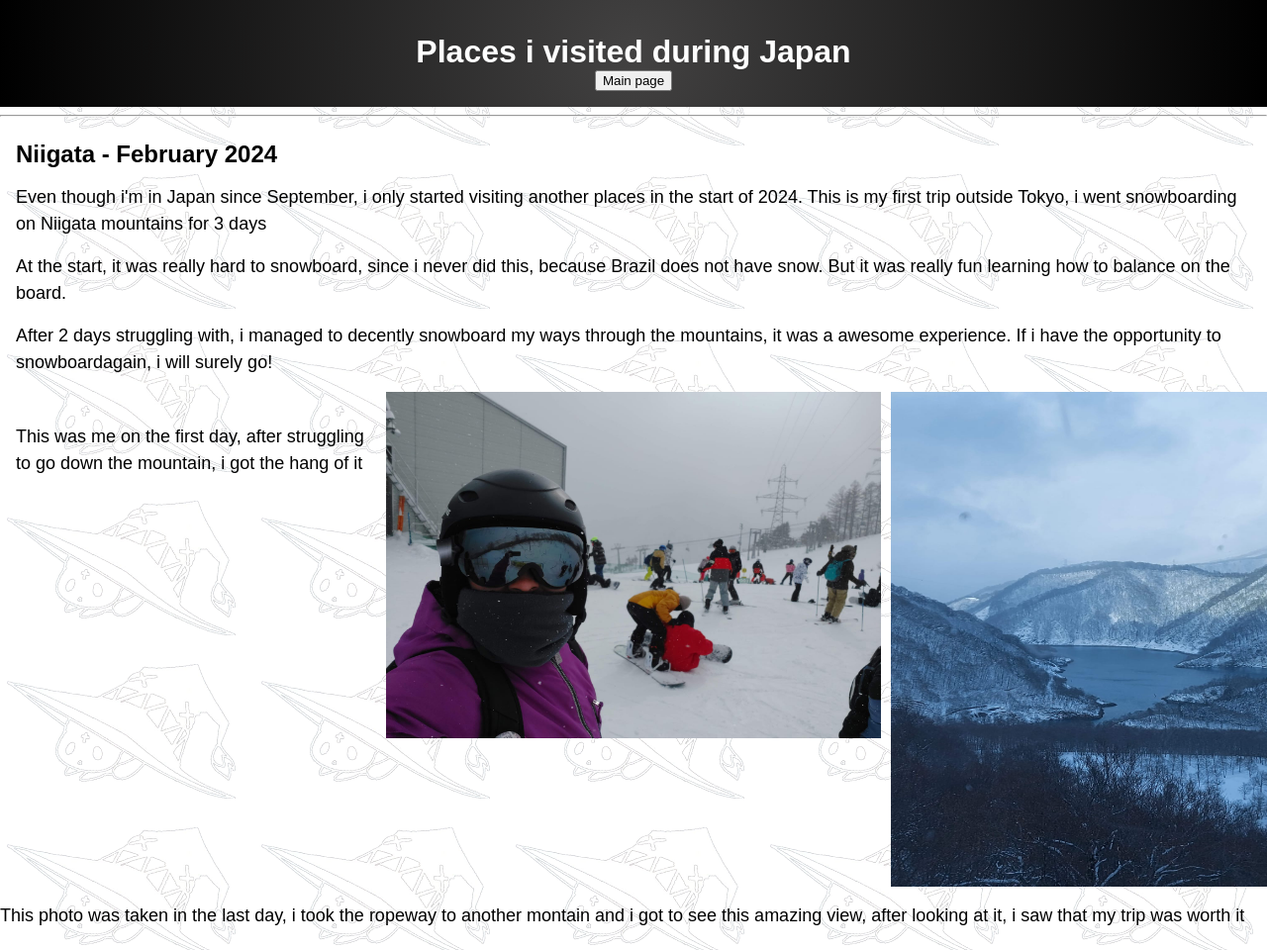
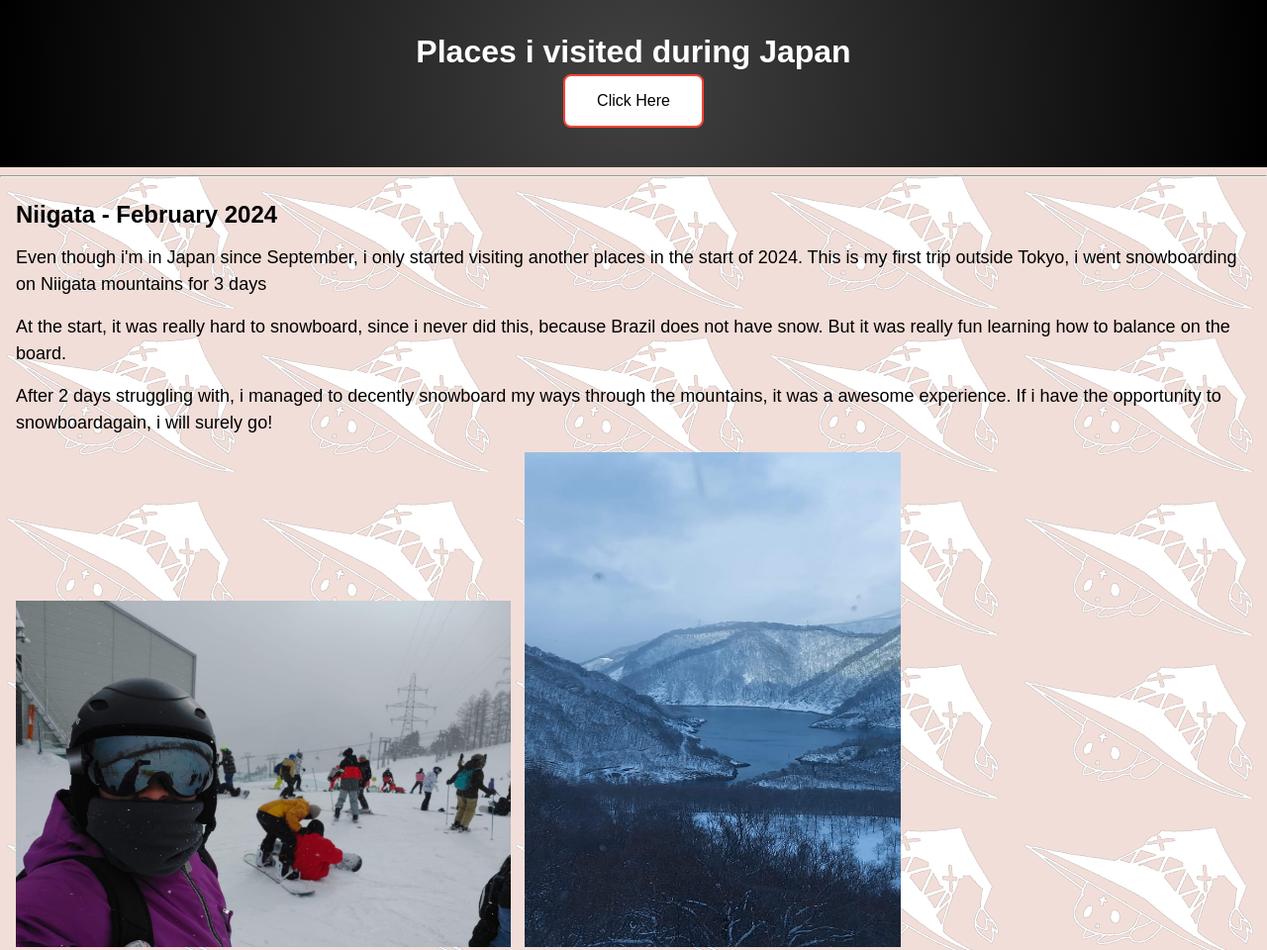
Before and after one commit to FolenaSIT/FolenaSIT.github.io, a plain HTML site: page places.html in a window 1280 px wide. Shown: the top 960 px of the page at 99% size. Drawn offline with Linux system fonts and the light colour scheme.

Commit message:
Last commit (Maybe)

```diff
--- a/places.html
+++ b/places.html
@@ -9,7 +9,7 @@
         body{
             background-image: url(src/img/background.png);
             background-repeat:inherit;
-            background-color: rgb(255, 255, 255);
+
         }
     </style>
 </head>
@@ -17,9 +17,11 @@
     <header>
         <br>
         <h1>Places i visited during Japan</h1>
-        <a href="index.html">
-            <button type="button">Main page</button>
-          </a>
+        <div class="buttonDiv">
+            <a href="index.html">
+                <button class="button botao">Click Here</button>
+            </a>
+        </div>
         <br>
     </header>
 
@@ -29,15 +31,8 @@
         <p>Even though i'm in Japan since September, i only started visiting another places in the start of 2024. This is my first trip outside Tokyo, i went snowboarding on Niigata mountains for 3 days</p>
         <p>At the start, it was really hard to snowboard, since i never did this, because Brazil does not have snow. But it was really fun learning how to balance on the board.</p>
         <p>After 2 days struggling with, i managed to decently snowboard my ways through the mountains, it was a awesome experience. If i have the opportunity to snowboardagain, i will surely go!</p>
-
-        <div class="row">
-            <div class="column">
-                <p>This was me on the first day, after struggling to go down the mountain, i got the hang of it</p>
-            </div>
-                <img src="src/img/NiigataMe.jpeg" alt="Niigata" style="width: 500px;height: 350px">
-                <img src="src/img/Niigata2.jpeg" alt="Niigata2" style="width: 380px;height: 500px;padding-left: 10px;">
-                <p>This photo was taken in the last day, i took the ropeway to another montain and i got to see this amazing view, after looking at it, i saw that my trip was worth it</p>
-        </div>
+            <img src="src/img/NiigataMe.jpeg" alt="Niigata" style="width: 500px;height: 350px">
+            <img src="src/img/Niigata2.jpeg" alt="Niigata2" style="width: 380px;height: 500px;padding-left: 10px;">
 
 <hr>
     <h2>Hiroshima - February 2024</h2>
@@ -57,7 +52,7 @@
 <hr>
     <h2>Universal Studios - February/March 2024</h2>
 
-        <img src="src/img/Universal2.jpg" alt="Universalme" style="width:20% ;padding-left: 10px;">
+        <img src="src/img/Universal2.jpg" alt="Universalme" style="width:400px ;padding-left: 10px;">
             <p>After Hiroshima, me and my parents went to Osaka to see Universal Studios, we went in a day which wasn't crowded, so we could go on every attraction, we got out from the shinkansen straight to the Universal Studios, we were very tired, but our schedule was very strict, even with this, we could enjoy our moments and have fun.</p>
             <p>On this trip i got i little sad, because we didn't went to see Osaka, we went only for the Universal Studios, so i didn't ate the famous Osaka Takoyakis, or see Dotenbori. Hopefully, before going back to Brazil i will go there to see everything.</p>
 
@@ -65,8 +60,8 @@
     <h2>Kyoto - March 2024</h2>
             <p>After spending the day on Universal, we went to Kyoto, this place it is know for it's temples, on the start of the day, we went to Kinkakuji Temple, known as golden pavillion, it was really pretty, we took some time there, to take some photos and relax.</p>
             <p>There was a lot of stores selling matcha candy and other things, i bought a matcha ice cream, and that was the BEST thing i ate, it was really good, the flavor was totally different from those that you eat in Tokyo, they are good too, but that one matcha Ice cream was the best one i ever tried.</p>
-            <img src="src/img/Kyoto1.jpeg" alt="Kyoto1" style="width: 20%">
-            <img src="src/img/Kyoto2.jpeg" alt="Kyoto2" style="width:15%">
+            <img src="src/img/Kyoto1.jpeg" alt="Kyoto1" style="width: 300px">
+            <img src="src/img/Kyoto2.jpeg" alt="Kyoto2" style="width: 200px">
             <p>After Kinkakuji, we took a taxi to go to Kiyomizu-dera, it was really crowded on the day, it was impossible to walk normally while going up the hill to see the temple.</p>
             <p>In the end of the day, after visiting two temples, we could not visit any more because there were a lot of tourists, so we decided to go the the gotel and have a good rest for the our next destination, which was FujiQ</p>
 <hr>
--- a/src/styles.css
+++ b/src/styles.css
@@ -4,6 +4,7 @@ body {
   margin: 0;
   padding: 0;
   box-sizing: border-box;
+  background-color: #f2ded8;
 }
 
 header {
@@ -29,7 +30,7 @@ img {
   height: auto;
 }
 
-.Marcos {
+.Marcos, .buttonDiv {
   display: flex;
   flex-wrap: wrap;
   justify-content: center;
@@ -109,3 +110,29 @@ img {
   .image-container:hover .image-text {
       visibility: visible;
   }
+
+  .button {
+    border: none;
+    color: white;
+    padding: 16px 32px;
+    text-align: center;
+    text-decoration: none;
+    display: inline-block;
+    font-size: 16px;
+    margin: 4px 2px;
+    transition-duration: 0.4s;
+    cursor: pointer;
+  }
+
+  .botao {
+    background-color: rgb(255, 255, 255);
+    color: black;
+    border: 2px solid #f44336;
+    border-radius: 8px;
+
+  }
+
+  .botao:hover {
+    background-color: #f44336;
+    color: white;
+  }
```
Also changed, not shown: index.html (+11 -5 lines), src/scripts.js (+0 -28 lines), 1 other file.
